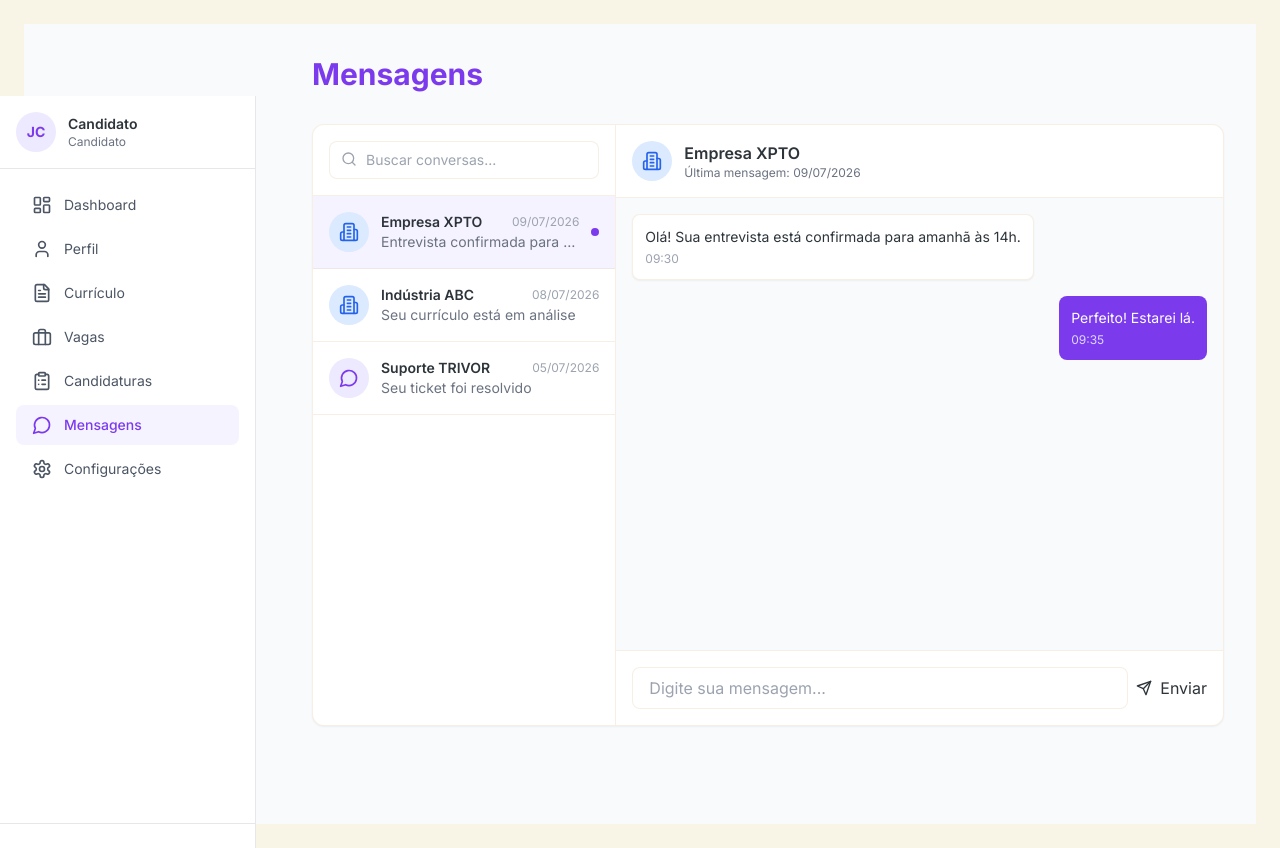
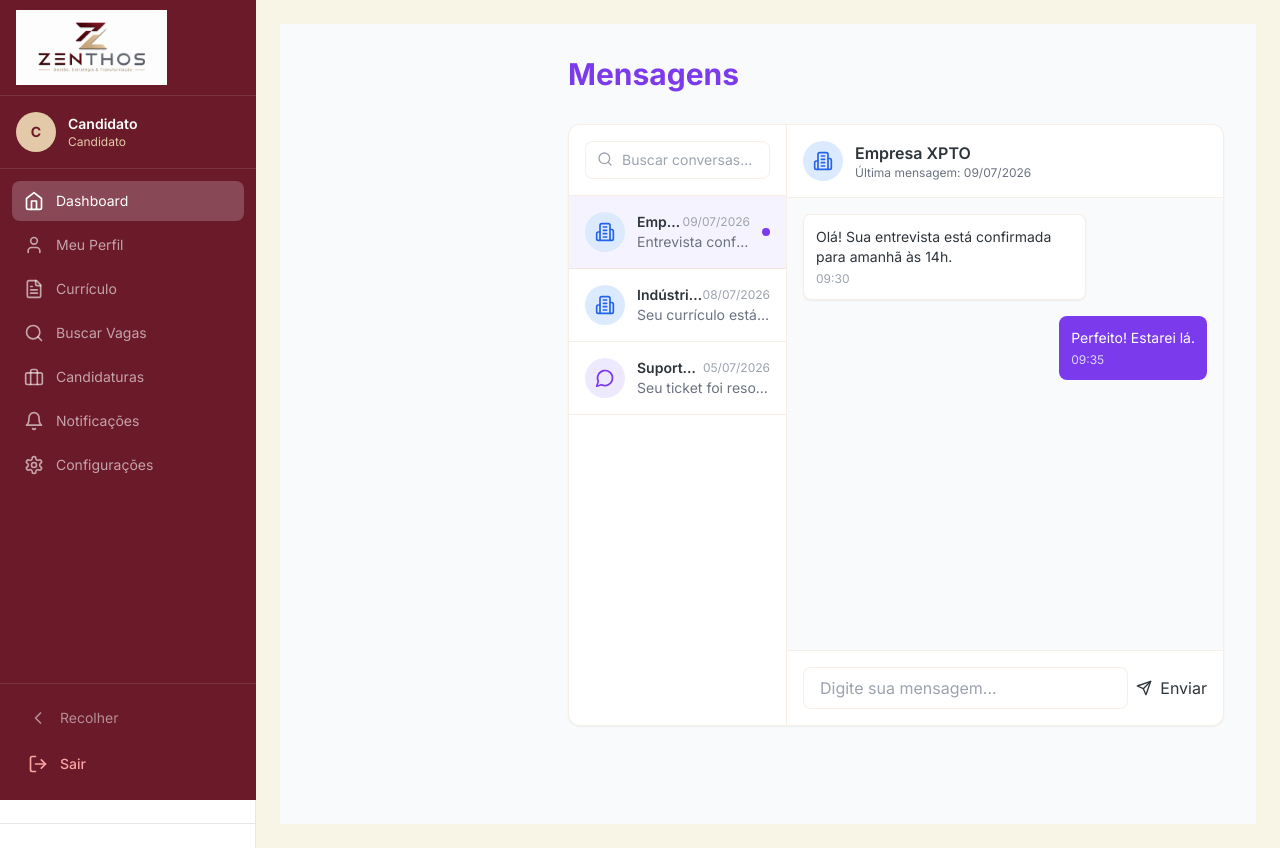
Before and after one commit to trivoroficial/consult_recruit, a Next.js app: page /candidato/mensagens in a window 1280 px wide. Built offline with nearby package versions, Linux system fonts and the light colour scheme.

Commit message:
Create CandidatoLayout component for dashboard

```diff
--- /dev/null
+++ b/src/app/(dashboard)/candidato/layout.tsx
@@ -0,0 +1,29 @@
+'use client'
+
+import { ReactNode } from 'react'
+import { usePathname } from 'next/navigation'
+import { SidebarCandidato } from '@/components/dashboard/SidebarCandidato'
+
+export default function CandidatoLayout({
+  children,
+}: {
+  children: ReactNode
+}) {
+  const pathname = usePathname()
+
+  // Verifica se está na página de login ou cadastro
+  const isAuthPage = pathname?.startsWith('/login') || pathname?.startsWith('/cadastro')
+
+  if (isAuthPage) {
+    return <>{children}</>
+  }
+
+  return (
+    <div className="min-h-screen bg-[#F8F4E6] flex">
+      <SidebarCandidato />
+      <div className="flex-1 ml-64 min-h-screen">
+        {children}
+      </div>
+    </div>
+  )
+}
```
